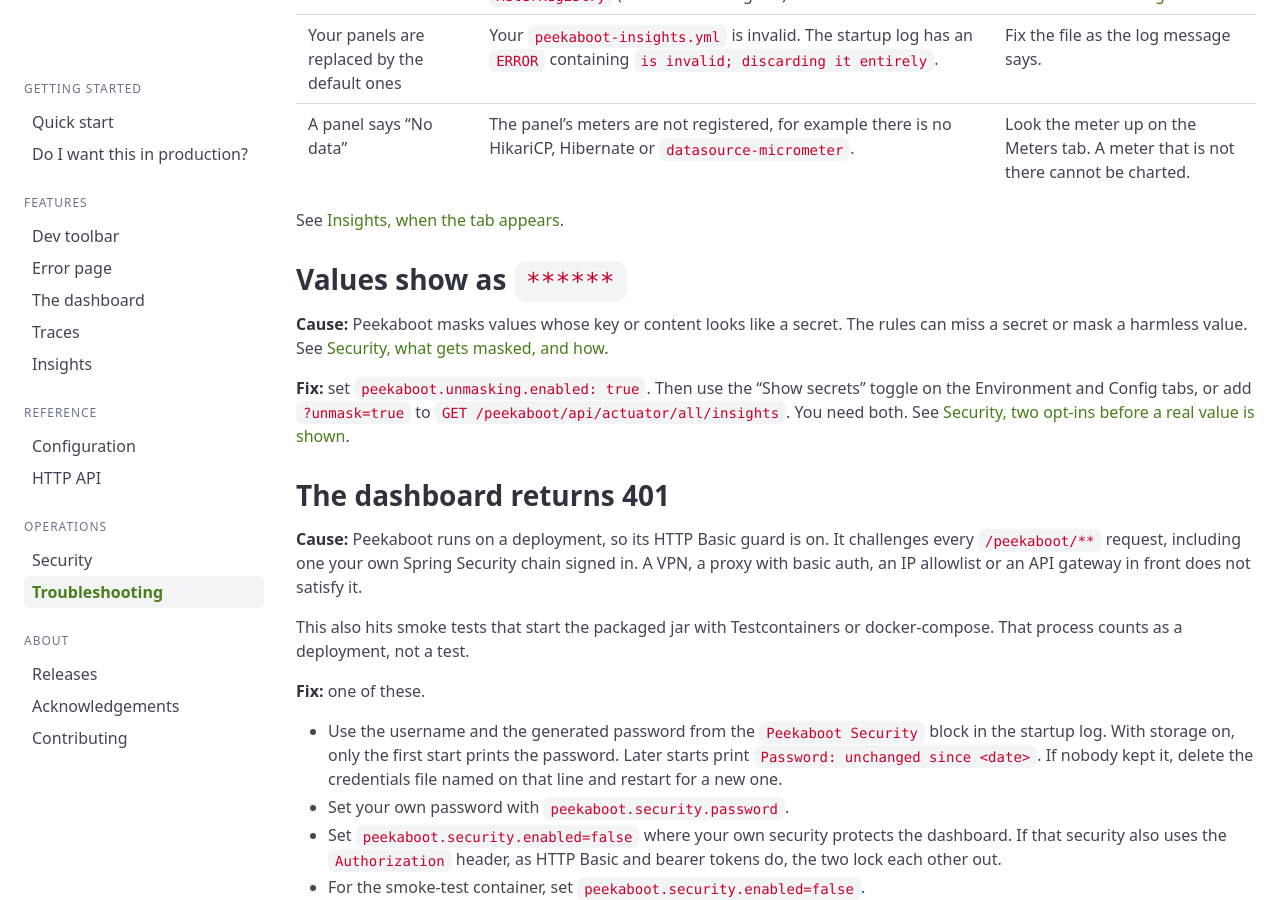
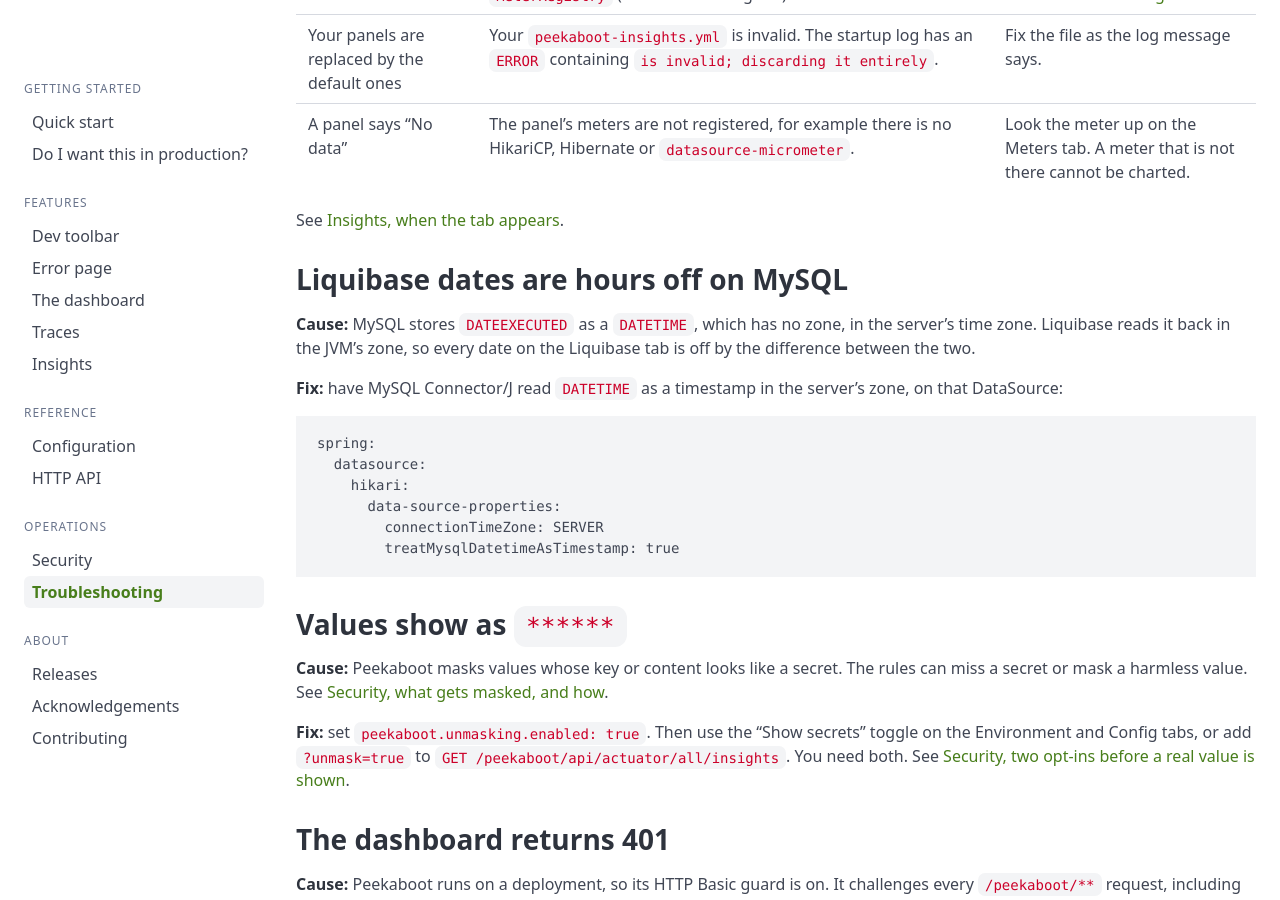
Before and after one commit to peekaboot-org/peekaboot-org.github.io, a Jekyll site: the page built from docs/troubleshooting.md, in a window 1280 px wide and 900 px high, scrolled down 3766 px. Built offline with Jekyll 4.4.1, drawn with Linux system fonts in a browser that asks for light colours.

Commit message:
docs: explain shifted Liquibase dates on MySQL

````diff
--- a/docs/troubleshooting.md
+++ b/docs/troubleshooting.md
@@ -148,6 +148,24 @@
 See [Insights, when the tab
 appears]({{ '/docs/insights/' | relative_url }}#when-the-tab-isnt-there).
 
+## Liquibase dates are hours off on MySQL {#liquibase-dates-off-on-mysql}
+
+**Cause:** MySQL stores `DATEEXECUTED` as a `DATETIME`, which has no zone, in the server's time
+zone. Liquibase reads it back in the JVM's zone, so every date on the Liquibase tab is off by
+the difference between the two.
+
+**Fix:** have MySQL Connector/J read `DATETIME` as a timestamp in the server's zone, on that
+DataSource:
+
+```yaml
+spring:
+  datasource:
+    hikari:
+      data-source-properties:
+        connectionTimeZone: SERVER
+        treatMysqlDatetimeAsTimestamp: true
+```
+
 ## Values show as `******` {#values-show-as-asterisks}
 
 **Cause:** Peekaboot masks values whose key or content looks like a secret. The rules can miss
````
